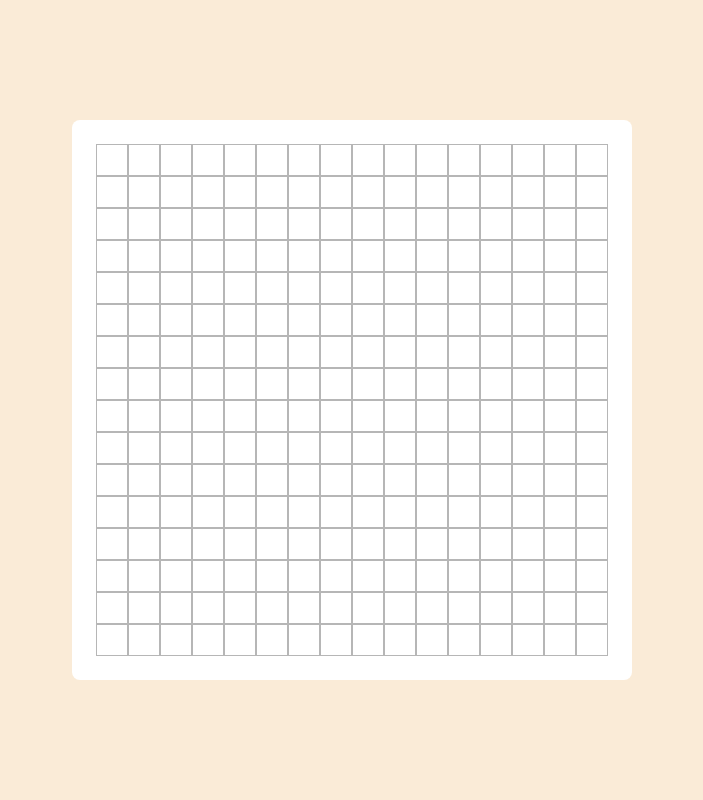
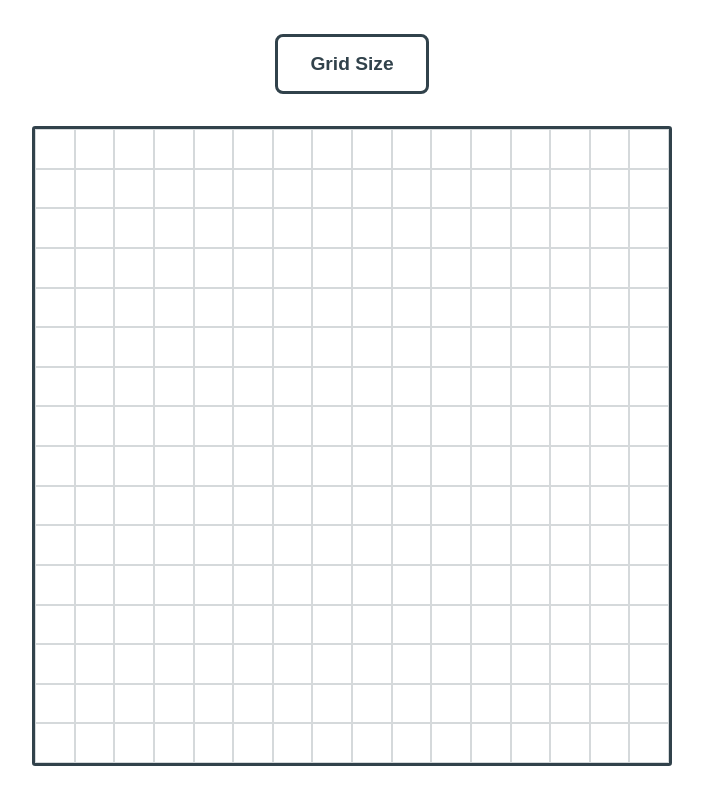
Before and after one commit to alexisvilaca/odin-etch-a-sketch, a plain HTML site: page index.html in a window 1280 px wide. Shown: the whole page, without its empty margins (288-991 px from the left). Drawn offline with Linux system fonts and the light colour scheme.

Commit message:
Add grid size feature

```diff
--- a/css/styles.css
+++ b/css/styles.css
@@ -1,3 +1,10 @@
+:root {
+    --grid-cols: 1;
+    --grid-rows: 1;
+    --clr-primary: #31424B;
+    --clr-primary-opacity: hsla(201, 21%, 24%, 0.2);
+}
+
 * {
     margin: 0;
     padding: 0;
@@ -5,7 +12,7 @@
 }
 
 body {
-    background-color: antiquewhite;
+    font-family: sans-serif;
     display: flex;
     justify-content: center;
     align-items: center;
@@ -13,19 +20,80 @@ body {
 }
 
 .container {
-    max-width: 35rem;
     display: flex;
+    flex-direction: column;
+    align-items: center;
+    padding: 2rem;
+}
+
+.header {
+    display: flex;
+    flex-direction: column;
+    align-items: center;
+    margin-bottom: 2rem;
+}
+
+.error-message {
+    display: none;
     justify-content: center;
     align-items: center;
-    flex-wrap: wrap;
-    margin: 1rem;
-    padding: 1.5rem;
+    position: absolute;
+    transform: translateY(-4rem);
+    top: 0;
+    left: 0;
+    font-size: 1rem;
+    width: 100%;
+    height: 100%;
+    background-color: red;
+    color: white;
     border-radius: 0.5rem;
-    background-color: white;
+    animation: errorMessage 2.5s forwards;
 }
 
-.square {
-    width: 2rem;
-    height: 2rem;
-    border: 1px solid #b6b6b6;
+.btn-grid-size {
+    position: relative;
+    cursor: pointer;
+    font-size: 1.2rem;
+    font-weight: bold;
+    color: var(--clr-primary);
+    background-color: white;
+    border: 3px solid var(--clr-primary);
+    border-radius: 0.5rem;
+    padding: 1rem 2rem;
+    transition: background-color 125ms ease-in,
+    color 125ms ease-in;
 }
+
+.btn-grid-size:hover {
+    background-color: var(--clr-primary);
+    color: white;
+}
+
+.grid-container {
+    border: 3px solid var(--clr-primary);
+    width: 640px;
+    height: 640px;
+    display: grid;
+    grid-template-rows: repeat(var(--grid-rows), 1fr);
+    grid-template-columns: repeat(var(--grid-cols), 1fr);
+    border-radius: 0.2rem;
+}
+
+.cell {
+    border: 1px solid var(--clr-primary-opacity);
+}
+
+@keyframes errorMessage {
+    0% {
+        opacity: 0;
+    }
+    25% {
+        opacity: 1;
+    }
+    80% {
+        opacity: 1;
+    }
+    100% {
+        opacity: 0;
+    }
+}
--- a/index.html
+++ b/index.html
@@ -9,6 +9,14 @@
     <title>Etch-a-Sketch</title>
 </head>
 <body>
-    <div class="container"></div>
+    <div class="container">
+        <div class="header">
+
+            <button class="btn-grid-size">Grid Size
+                <p class="error-message">Invalid grid size</p>
+            </button>
+        </div>
+        <div class="grid-container"></div>
+    </div>
 </body>
 </html>
--- a/js/main.js
+++ b/js/main.js
@@ -1,10 +1,50 @@
-const mainContainer = document.querySelector(".container");
+const gridContainer = document.querySelector(".grid-container");
+const btnGridSize = document.querySelector(".btn-grid-size");
+const errorMessage = document.querySelector(".error-message");
 
-for (let i = 0; i < 256; i++) {
-    const squareDiv = document.createElement("div");
-    squareDiv.classList.add("square");
-    mainContainer.appendChild(squareDiv);
-    squareDiv.addEventListener("mouseover", () => {
-        squareDiv.style.backgroundColor = "#4b6ece";
+function resetCells() {
+    const cells = document.querySelectorAll('.cell')
+    cells.forEach(cell => {
+        cell.remove();
     })
 }
+
+btnGridSize.addEventListener("click", () => {
+    const gridSize = parseInt(prompt("Grid size: Set a value between 1 and 100"));
+    if (gridSize >= 1 && gridSize <= 100) {
+        resetCells();
+        makeGrid(gridSize, gridSize);
+    } else {
+        resetCells();
+        makeGrid(16,16);
+        errorMessage.style.display = "flex";
+    }
+})
+
+// Generate random color from an array
+function generateRandomColor () {
+    const colorOptions = ["red", "blue", "yellow", "orange"];
+    return colorOptions[Math.floor(Math.random() * colorOptions.length)];
+}
+
+// Make grid
+function makeGrid (rows, cols) {
+    gridContainer.style.setProperty("--grid-rows", rows);
+    gridContainer.style.setProperty('--grid-cols', cols);
+    for (i = 0; i < (rows * cols); i++) {
+        let cell = document.createElement("div");
+        cell.classList.add("cell");
+        gridContainer.appendChild(cell);
+        cell.addEventListener("mouseover", () => {
+            if (cell.style.backgroundColor === "") {
+                cell.style.backgroundColor = generateRandomColor();
+                cell.style.opacity = "0.2";
+            }
+            if ((cell.style.backgroundColor !== "") && (cell.style.opacity <= "0.9")) {
+                cell.style.opacity = parseFloat(cell.style.opacity) + 0.2;
+            }
+        })
+      };
+}
+
+makeGrid(16, 16);
```
